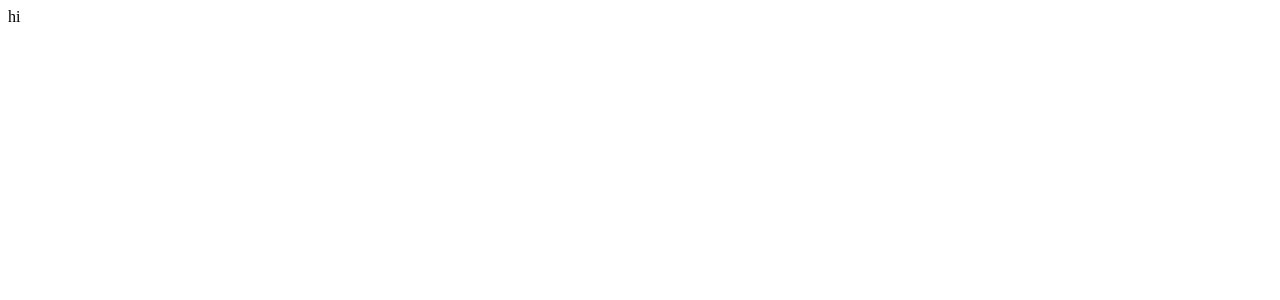
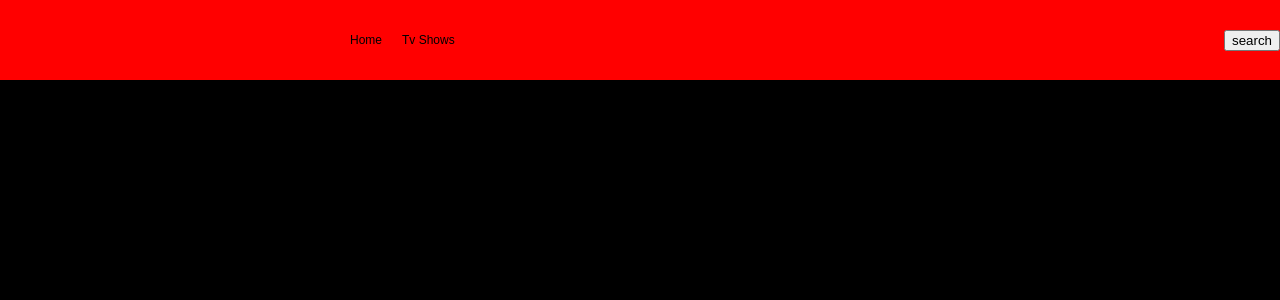
Before and after one commit to SM0413/nomflix_clone, a React (Create React App) app: page / in a window 1280 px wide. Shown: the top 300 px of the page. Built offline with nearby package versions, Linux system fonts and the light colour scheme.

Commit message:
Header part One

```diff
--- a/package.json
+++ b/package.json
@@ -12,6 +12,7 @@
     "@types/react-dom": "^18.0.6",
     "react": "^18.2.0",
     "react-dom": "^18.2.0",
+    "react-router-dom": "^6.3.0",
     "react-scripts": "5.0.1",
     "styled-components": "^5.3.5",
     "typescript": "^4.8.2",
@@ -43,6 +44,5 @@
   },
   "devDependencies": {
     "@types/styled-components": "^5.1.26"
-  },
-  "homepage": "https://SM0413.github.io/nomflix_clone/"
+  }
 }
--- a/src/App.tsx
+++ b/src/App.tsx
@@ -1,7 +1,21 @@
 import styled from "styled-components";
+import { BrowserRouter, Routes, Route } from "react-router-dom";
+import Home from "./Routes/Home";
+import Tv from "./Routes/Tv";
+import Search from "./Routes/Search";
+import Header from "./Components/Header";
 
 function App() {
-  return <div>hi</div>;
+  return (
+    <BrowserRouter>
+      <Header />
+      <Routes>
+        <Route path="/" element={<Home />} />
+        <Route path="/tv" element={<Tv />} />
+        <Route path="/search" element={<Search />} />
+      </Routes>
+    </BrowserRouter>
+  );
 }
 
 export default App;
--- /dev/null
+++ b/src/Components/Header.tsx
@@ -0,0 +1,49 @@
+import styled from "styled-components";
+
+const Nav = styled.nav`
+  display: flex;
+  justify-content: space-between;
+  align-items: center;
+  position: fixed;
+  width: 100%;
+  top: 0;
+  background-color: red;
+  height: 80px;
+  font-size: 12px;
+`;
+
+const Col = styled.div`
+  display: flex;
+  align-items: center;
+`;
+
+const Logo = styled.svg`
+  margin-right: 50px;
+`;
+
+const Items = styled.ul`
+  display: flex;
+  align-items: center;
+`;
+
+const Item = styled.li`
+  margin-right: 20px;
+`;
+
+function Header() {
+  return (
+    <Nav>
+      <Col>
+        <Logo />
+        <Items>
+          <Item>Home</Item>
+          <Item>Tv Shows</Item>
+        </Items>
+      </Col>
+      <Col>
+        <button>search</button>
+      </Col>
+    </Nav>
+  );
+}
+export default Header;
--- /dev/null
+++ b/src/Routes/Home.tsx
@@ -0,0 +1,4 @@
+function Home() {
+  return <div style={{ backgroundColor: "black", height: "200vh" }}></div>;
+}
+export default Home;
--- /dev/null
+++ b/src/Routes/Search.tsx
@@ -0,0 +1,4 @@
+function Search() {
+  return <h1>Hi</h1>;
+}
+export default Search;
--- /dev/null
+++ b/src/Routes/Tv.tsx
@@ -0,0 +1,4 @@
+function Tv() {
+  return <h1>Hi</h1>;
+}
+export default Tv;
--- a/src/index.tsx
+++ b/src/index.tsx
@@ -1,7 +1,77 @@
 import ReactDOM from "react-dom/client";
+import { createGlobalStyle } from "styled-components";
 import App from "./App";
+
+const GlobalStyle = createGlobalStyle`
+@import url('https://fonts.googleapis.com/css2?family=Source+Sans+Pro:wght@300;400&display=swap');
+html, body, div, span, applet, object, iframe,
+h1, h2, h3, h4, h5, h6, p, blockquote, pre,
+a, abbr, acronym, address, big, cite, code,
+del, dfn, em, img, ins, kbd, q, s, samp,
+small, strike, strong, sub, sup, tt, var,
+b, u, i, center,
+dl, dt, dd, menu, ol, ul, li,
+fieldset, form, label, legend,
+table, caption, tbody, tfoot, thead, tr, th, td,
+article, aside, canvas, details, embed,
+figure, figcaption, footer, header, hgroup,
+main, menu, nav, output, ruby, section, summary,
+time, mark, audio, video {
+  margin: 0;
+  padding: 0;
+  border: 0;
+  font-size: 100%;
+  font: inherit;
+  vertical-align: baseline;
+}
+/* HTML5 display-role reset for older browsers */
+article, aside, details, figcaption, figure,
+footer, header, hgroup, main, menu, nav, section {
+  display: block;
+}
+/* HTML5 hidden-attribute fix for newer browsers */
+*[hidden] {
+    display: none;
+}
+body {
+  line-height: 1;
+}
+menu, ol, ul {
+  list-style: none;
+}
+blockquote, q {
+  quotes: none;
+}
+blockquote:before, blockquote:after,
+q:before, q:after {
+  content: '';
+  content: none;
+}
+table {
+  border-collapse: collapse;
+  border-spacing: 0;
+}
+* {
+  box-sizing: border-box;
+}
+body {
+  font-weight: 300;
+  font-family: 'Source Sans Pro', sans-serif;
+  line-height: 1.2;
+  background-color: black;
+}
+a {
+  text-decoration:none;
+  color:inherit;
+}
+`;
 
 const root = ReactDOM.createRoot(
   document.getElementById("root") as HTMLElement
 );
-root.render(<App />);
+root.render(
+  <>
+    <GlobalStyle />
+    <App />
+  </>
+);
```
Also changed, not shown: 1 other file (tests, documents, lock files or other folders).
